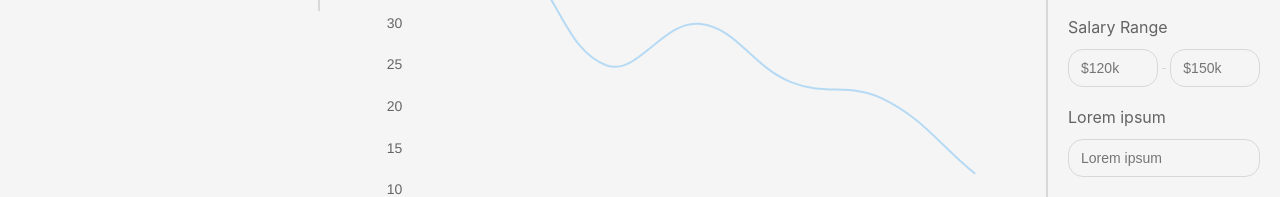
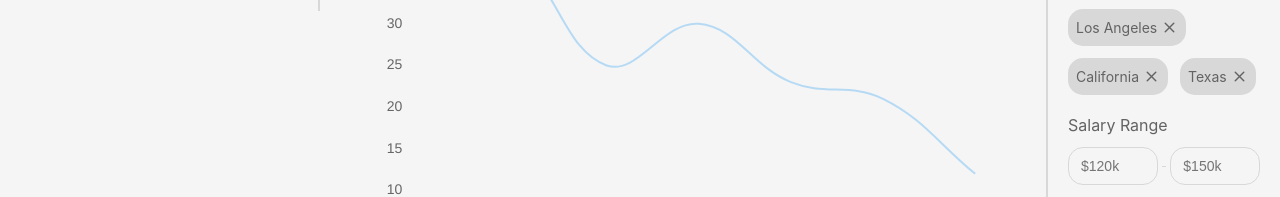
Before and after one commit to akechi0523/cognibly_frontend, a plain HTML site: page pages/dashboard/home.html in a window 1280 px wide. Shown: the part 789-986 px from the top of the page. Drawn offline with nearby package versions, Linux system fonts and the light colour scheme.

Commit message:
update profile filter

```diff
--- a/css/home.css
+++ b/css/home.css
@@ -483,7 +483,8 @@ td img {
     margin-top: 4px;
 }
 
-.user-role-container {
+.user-role-container,
+.locations-container {
     display: flex;
     gap: 12px;
     align-items: center;
@@ -495,6 +496,18 @@ td img {
     align-items: center;
     gap: 4px;
     background-color: rgba(45,45,45,.4);
+    padding: 10px 8px;
+    border: none;
+    border-radius: 15px;
+}
+
+.location-item {
+    display: flex;
+    align-items: center;
+    gap: 4px;
+    background-color: #D8D8D8;
+    color: #636363;
+    font-size: 14px;
     padding: 10px 8px;
     border: none;
     border-radius: 15px;
--- a/css/jobs.css
+++ b/css/jobs.css
@@ -452,7 +452,8 @@ body {
     margin-top: 4px;
 }
 
-.user-role-container {
+.user-role-container,
+.locations-container {
     display: flex;
     gap: 12px;
     align-items: center;
@@ -464,6 +465,18 @@ body {
     align-items: center;
     gap: 4px;
     background-color: rgba(45,45,45,.4);
+    padding: 10px 8px;
+    border: none;
+    border-radius: 15px;
+}
+
+.location-item {
+    display: flex;
+    align-items: center;
+    gap: 4px;
+    background-color: #D8D8D8;
+    color: #636363;
+    font-size: 14px;
     padding: 10px 8px;
     border: none;
     border-radius: 15px;
--- a/pages/dashboard/home.html
+++ b/pages/dashboard/home.html
@@ -525,6 +525,20 @@
                         <div style="display: flex; flex-direction: column; gap: 12px;">
                             <div class="grey-text-2">Location</div>
                             <input id="location" type="text" placeholder="Los Angeles, CA" name="location" required>
+                            <div class="locations-container">
+                                <div class="location-item">
+                                    Los Angeles
+                                    <img width="17px" height="17px" src="../../images/close-icon-grey.png" alt="close">
+                                </div>
+                                <div class="location-item">
+                                    California
+                                    <img width="17px" height="17px" src="../../images/close-icon-grey.png" alt="close">
+                                </div>
+                                <div class="location-item">
+                                    Texas
+                                    <img width="17px" height="17px" src="../../images/close-icon-grey.png" alt="close">
+                                </div>
+                            </div>
                         </div>
                         <div style="display: flex; flex-direction: column; gap: 12px;">
                             <div class="grey-text-2">Salary Range</div>
```
Also changed, not shown: pages/dashboard/jobs.html (+14 -0 lines).
